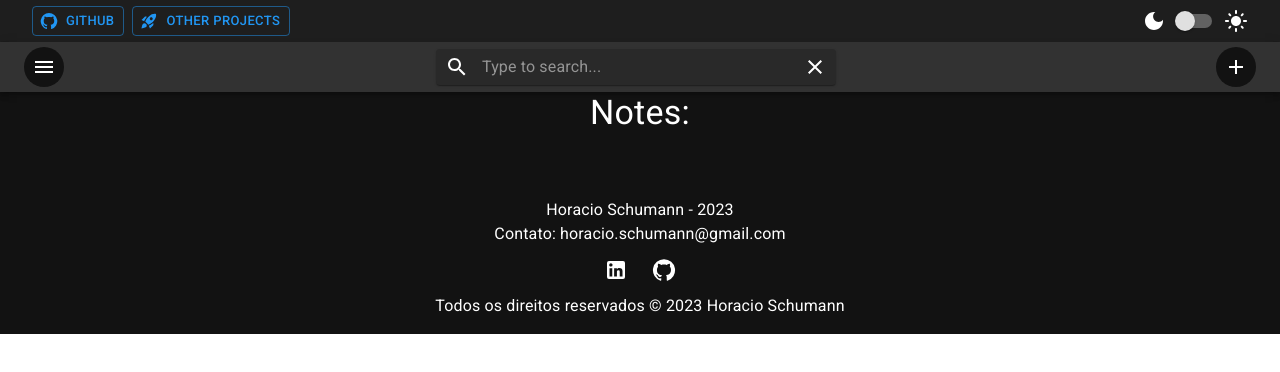
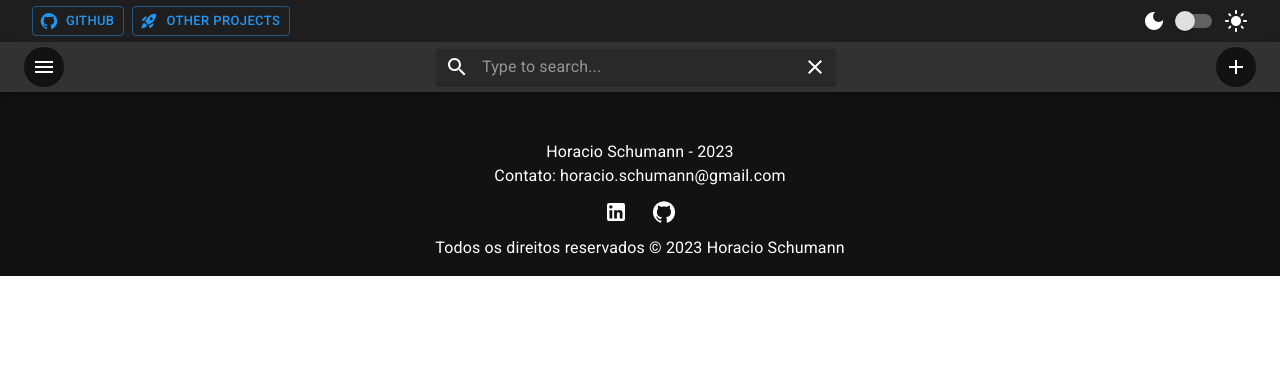
Before and after one commit to horaciosdev/react-notes, a React (Vite) app: page / in a window 1280 px wide. Shown: the top 372 px of the page. Built offline with nearby package versions, Linux system fonts and the light colour scheme.

Commit message:
update: adjusts in styles

```diff
--- a/src/pages/NotesApp.tsx
+++ b/src/pages/NotesApp.tsx
@@ -140,7 +140,10 @@ export default function NotesApp() {
             m: 1,
           }}
         >
-          <Typography variant="h4" sx={{ textAlign: "center", mb: "1rem" }}>
+          <Typography
+            variant="h4"
+            sx={{ textAlign: "center", color: "#000", mb: 2 }}
+          >
             Search Results:
           </Typography>
           <Box
@@ -174,23 +177,33 @@ export default function NotesApp() {
                   />
                 </ImageListItem>
               ))}
-              {filteredNotes.length == 0 && <div>No Results</div>}
             </ImageList>
+
+            {filteredNotes.length == 0 && (
+              <Typography color="black" sx={{ textAlign: "center" }}>
+                No Results
+              </Typography>
+            )}
           </Box>
         </Box>
       )}
 
-      <Typography variant="h4" sx={{ textAlign: "center", mb: "1rem" }}>
+      <Box
+        sx={{
+          p: "1rem",
+        }}
+      >
+        {search && (
+          <Typography variant="h4" sx={{ textAlign: "center", mb: 2 }}>
             Notes:
           </Typography>
+        )}
         <Box
           sx={{
             display: "flex",
             flexWrap: "wrap",
             alignItems: "center",
             justifyContent: "center",
-          p: "1rem",
-          pt: "1rem",
           }}
         >
           <ImageList
@@ -216,6 +229,7 @@ export default function NotesApp() {
               </ImageListItem>
             ))}
           </ImageList>
+        </Box>
       </Box>
 
       <Modal
```
Lines whose indentation alone changed are shown as unchanged.
